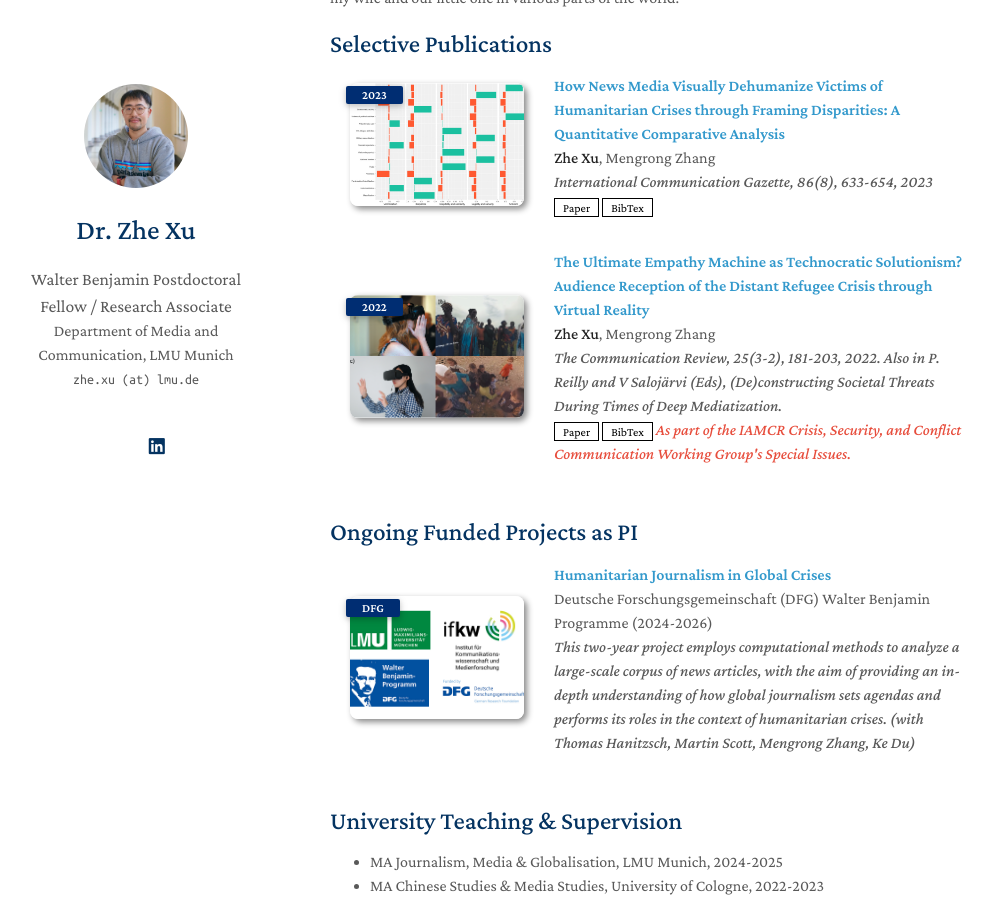
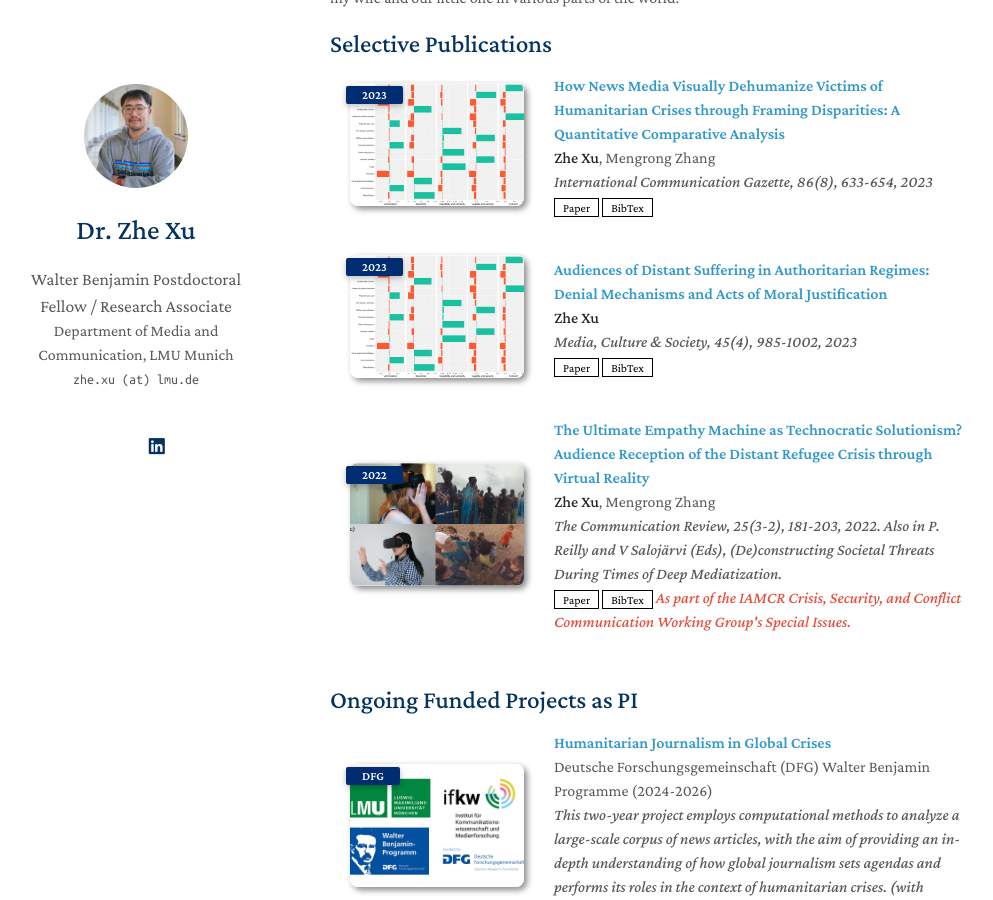
Before and after one commit to zhexuphd/home, a Jekyll site: the page built from index.md, in a window 1280 px wide and 900 px high, scrolled down 427 px. Shown: the whole window, without its empty margins (140-1133 px from the left). Built offline with Jekyll 4.4.1, drawn with Linux system fonts in a browser that asks for light colours; a style sheet for code colours, icons or effects is not loaded; our own code applies the rules of GitHub Pages for plain Markdown files.

Commit message:
Update publications.yml

```diff
--- a/_data/publications.yml
+++ b/_data/publications.yml
@@ -8,6 +8,14 @@
     bibtex: https://gist.githubusercontent.com/zhexuphd/0ec9134e3b5f077b5b2c443e96947240/raw/d04e8d6b3575742312460b2aadbd2d9f94a0e188/gistfile1.txt
     image: ./assets/img/paper1.jpg
 
+  - title: "Audiences of Distant Suffering in Authoritarian Regimes: Denial Mechanisms and Acts of Moral Justification"
+    authors: <strong>Zhe Xu</strong>
+    conference_short: 2023
+    conference: Media, Culture & Society, 45(4), 985-1002, 2023
+    paper: https://journals.sagepub.com/doi/abs/10.1177/01634437231155339
+    bibtex: https://gist.githubusercontent.com/zhexuphd/07dd092572b77ddae29f910e0f76106f/raw/69ad1df5094c0e29bac492ca873b28d5e94beef6/gistfile1.txt
+    image: ./assets/img/paper1.jpg
+
   - title: "The Ultimate Empathy Machine as Technocratic Solutionism? Audience Reception of the Distant Refugee Crisis through Virtual Reality"
     authors: <strong>Zhe Xu</strong>, Mengrong Zhang
     conference_short: 2022
```
